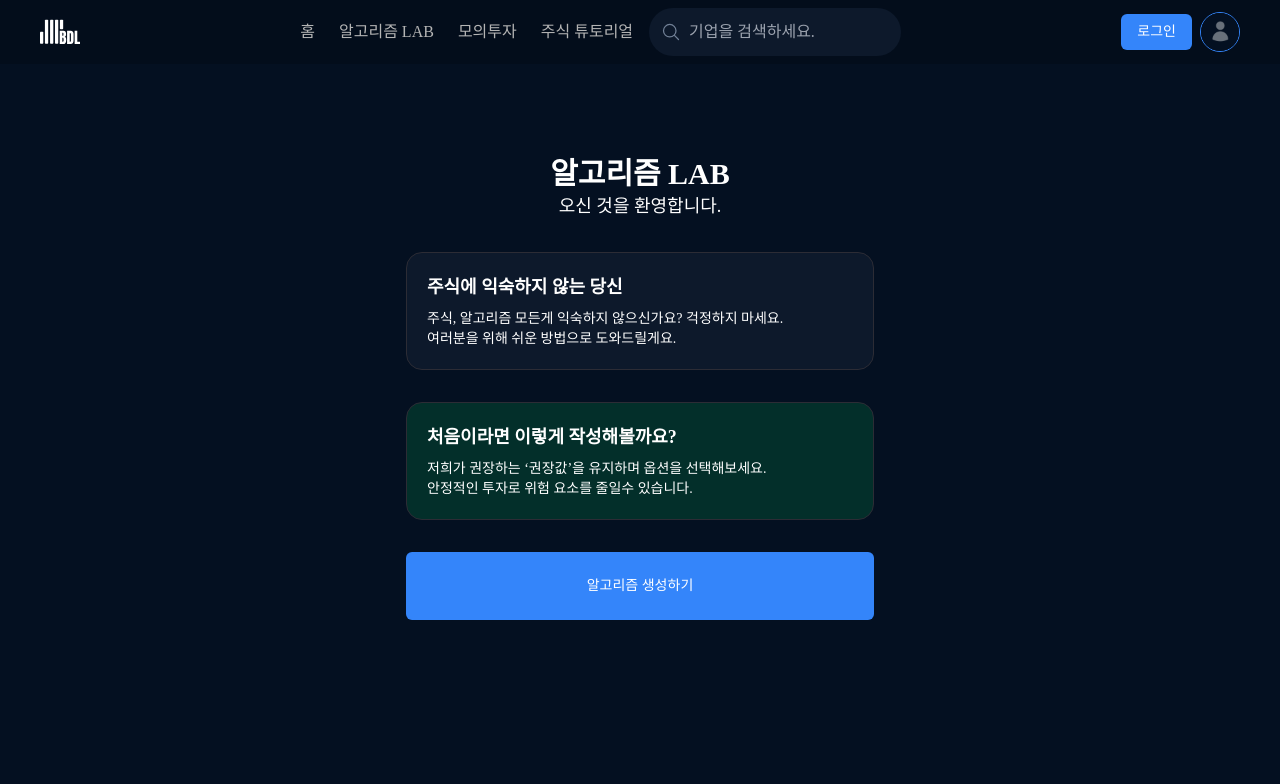
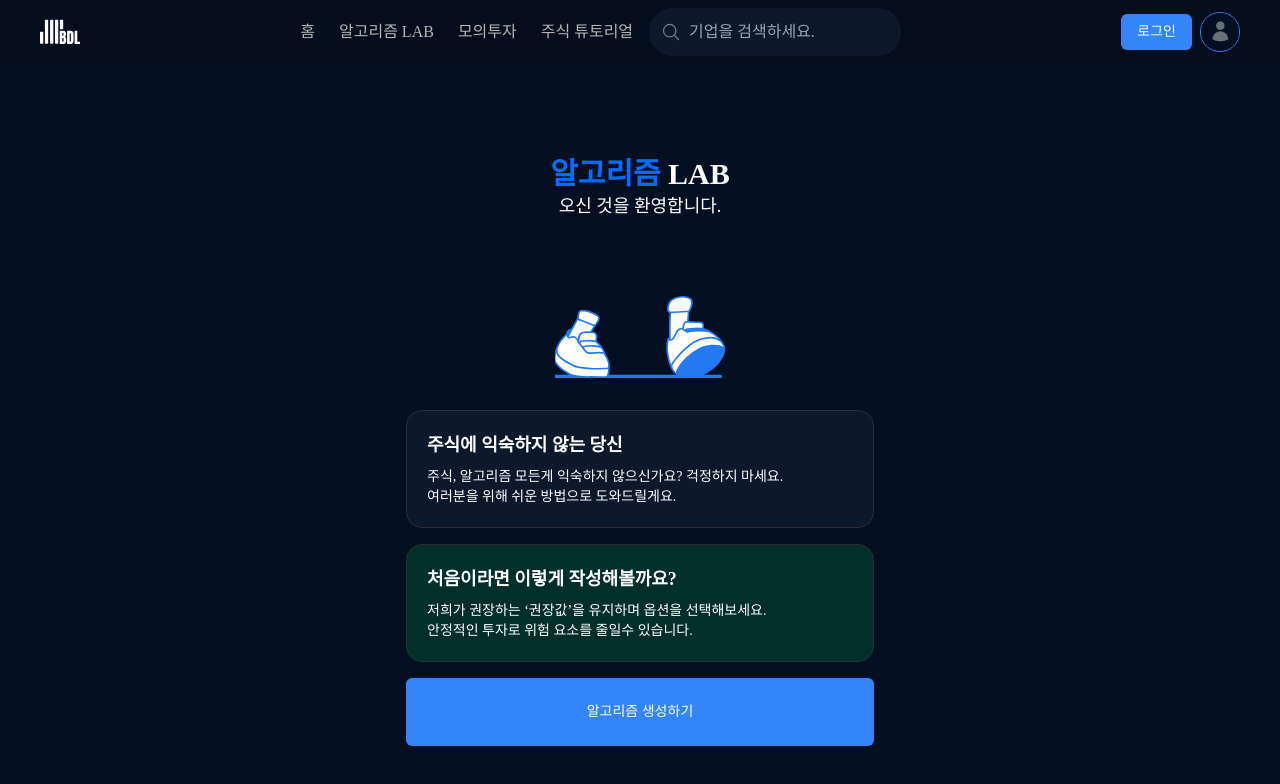
Before and after one commit to dnwnsrb11/BDL-frontend, a React (Vite) app: page /algorithm-lab in a window 1280 px wide. Shown: the top 784 px of the page. Built offline with nearby package versions, Linux system fonts and the light colour scheme; a web font is replaced by a local one.

Commit message:
design:시작 페이지 스타일링

```diff
--- a/src/routes/pages/algorithm-lab/StartPage.tsx
+++ b/src/routes/pages/algorithm-lab/StartPage.tsx
@@ -1,5 +1,7 @@
+import Lottie from 'lottie-react';
 import { useNavigate } from 'react-router-dom';
 
+import walkMove from '@/assets/lottie/walk-animation.json';
 import { HelpBadge } from '@/components/common/help-badge';
 import { Button } from '@/components/ui/button';
 
@@ -7,12 +9,25 @@ export const StartPage = () => {
   const navigate = useNavigate();
 
   return (
-    <div className="flex w-full flex-col items-center justify-center gap-8">
+    <div className="flex w-full flex-col items-center justify-center gap-4">
       <div className="flex flex-col items-center justify-center">
-        <h1 className="text-3xl font-bold">알고리즘 LAB</h1>
+        <h1 className="text-3xl font-bold">
+          <span className="text-btn-blue-color">알고리즘</span> LAB
+        </h1>
         <p className="text-lg">오신 것을 환영합니다.</p>
       </div>
-      <div className="flex w-full flex-col gap-5">
+      <div className="flex w-full flex-col items-center gap-1">
+        <div>
+          <Lottie
+            animationData={walkMove}
+            loop={true}
+            autoplay={true}
+            style={{ height: 170, width: 170 }}
+            rendererSettings={{
+              preserveAspectRatio: 'xMidYMid slice',
+            }}
+          />
+        </div>
         <HelpBadge
           title="주식에 익숙하지 않는 당신"
           description="주식, 알고리즘 모든게 익숙하지 않으신가요? 걱정하지 마세요.
```
